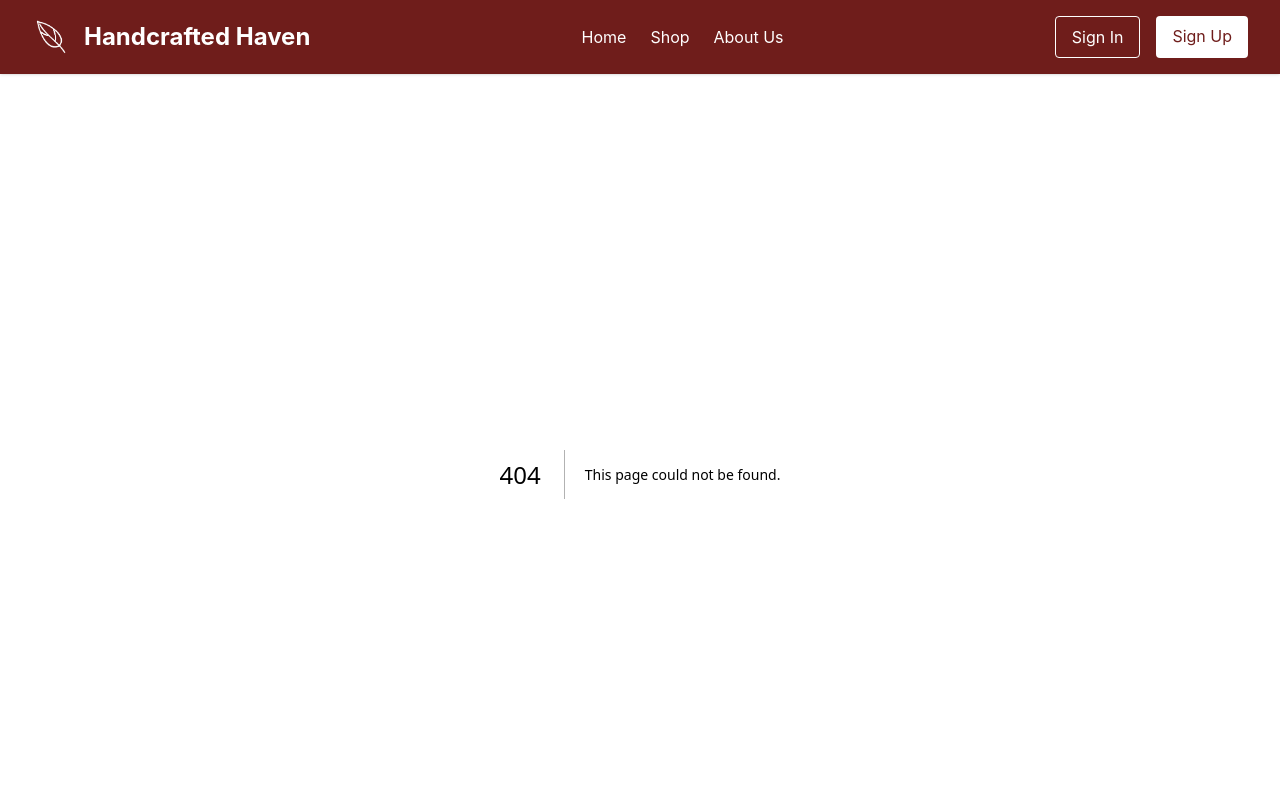
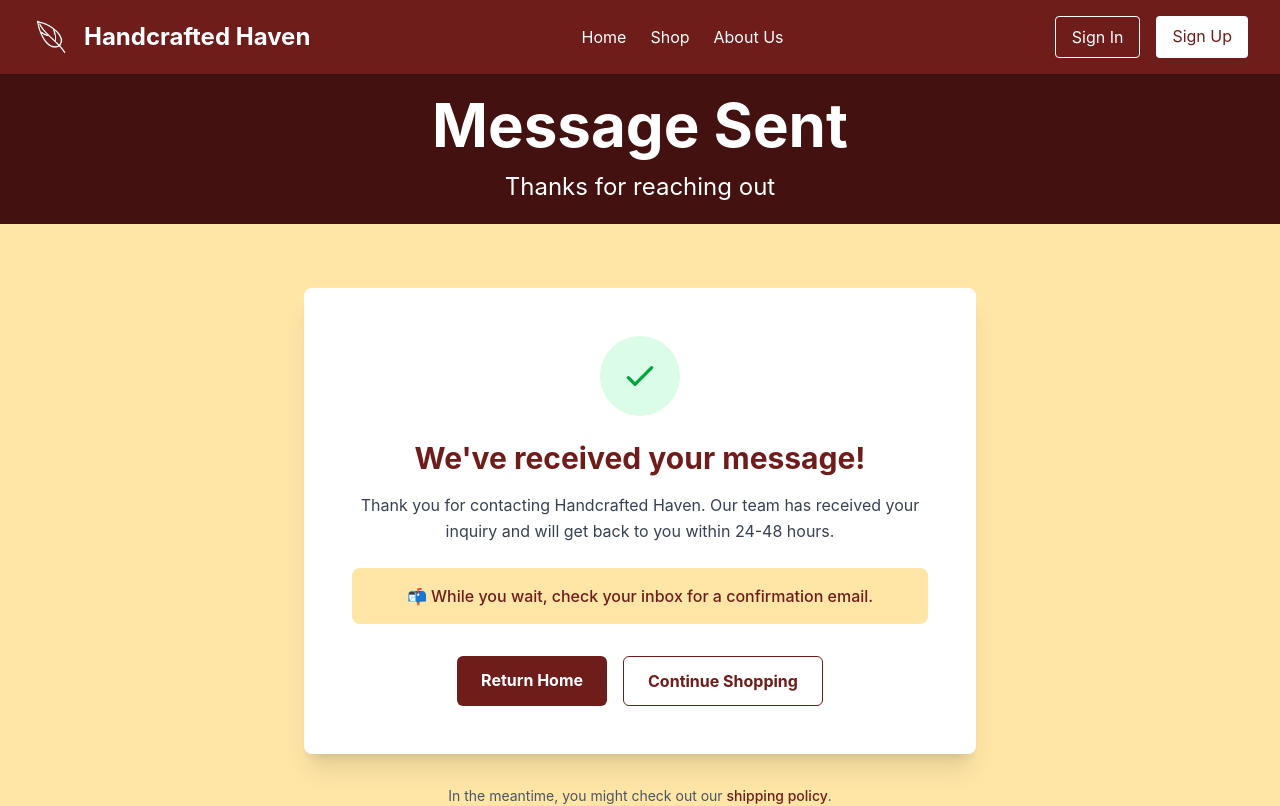
Before and after one commit to kihernandez/handcrafted-haven, a Next.js app: page /contact/confirmation in a window 1280 px wide. Before the commit this address had no page. Shown: the top 806 px of the page. Built offline with nearby package versions, Linux system fonts and the light colour scheme.

Commit message:
confirmation page

```diff
--- /dev/null
+++ b/app/contact/confirmation/page.tsx
@@ -0,0 +1,86 @@
+// app/contact/confirmation/page.tsx
+import Link from "next/link";
+
+export const metadata = {
+  title: "Message Sent | Handcrafted Haven",
+  description:
+    "Your message has been sent to Handcrafted Haven. We'll get back to you within 24-48 hours.",
+};
+
+export default function ContactConfirmationPage() {
+  return (
+    <div className="bg-[#FFE6A7] min-h-screen">
+      <section className="relative h-[150px] flex items-center justify-center bg-[#6F1D1B]">
+        <div className="absolute inset-0 bg-black/40 z-10" />
+        <div className="relative z-20 text-center text-white px-4 max-w-3xl">
+          <h1 className="text-5xl md:text-6xl font-bold mb-4">Message Sent</h1>
+          <p className="text-xl md:text-2xl">
+            Thanks for reaching out
+          </p>
+        </div>
+      </section>
+
+      <section className="px-6 md:px-12 py-16 max-w-3xl mx-auto">
+        <div className="bg-white rounded-lg shadow-xl p-8 md:p-12 text-center">
+          {/* Checkmark icon */}
+          <div className="w-20 h-20 bg-green-100 rounded-full flex items-center justify-center mx-auto mb-6">
+            <svg
+              className="w-10 h-10 text-green-600"
+              fill="none"
+              stroke="currentColor"
+              viewBox="0 0 24 24"
+            >
+              <path
+                strokeLinecap="round"
+                strokeLinejoin="round"
+                strokeWidth={2}
+                d="M5 13l4 4L19 7"
+              />
+            </svg>
+          </div>
+
+          <h2 className="text-2xl md:text-3xl font-bold text-[#6F1D1B] mb-4">
+            We've received your message!
+          </h2>
+
+          <p className="text-gray-700 mb-6 leading-relaxed">
+            Thank you for contacting Handcrafted Haven. Our team has received
+            your inquiry and will get back to you within 24-48 hours.
+          </p>
+
+          <div className="bg-[#FFE6A7] p-4 rounded-lg mb-8">
+            <p className="text-[#6F1D1B] font-medium">
+              📬 While you wait, check your inbox for a confirmation email.
+            </p>
+          </div>
+
+          <div className="flex flex-wrap justify-center gap-4">
+            <Link
+              href="/"
+              className="px-6 py-3 bg-[#6F1D1B] text-white rounded-md hover:bg-[#8B2E2C] transition-colors font-bold"
+            >
+              Return Home
+            </Link>
+            <Link
+              href="/shop"
+              className="px-6 py-3 border border-[#6F1D1B] text-[#6F1D1B] rounded-md hover:bg-[#6F1D1B]/10 transition-colors font-bold"
+            >
+              Continue Shopping
+            </Link>
+          </div>
+        </div>
+
+        {/* Additional helpful links */}
+        <div className="mt-8 text-center">
+          <p className="text-gray-600 text-sm">
+            In the meantime, you might check out our{" "}
+            <Link href="/shipping" className="text-[#6F1D1B] font-medium hover:underline">
+              shipping policy
+            </Link>
+            .
+          </p>
+        </div>
+      </section>
+    </div>
+  );
+}
--- a/app/contact/page.tsx
+++ b/app/contact/page.tsx
@@ -2,8 +2,7 @@ import Link from "next/link";
 
 export const metadata = {
   title: "Contact Us | Handcrafted Haven",
-  description:
-    "Get in touch with Handcrafted Haven. We'd love to hear from you about our handmade products, custom orders, or any questions you may have.",
+  description: "Get in touch with Handcrafted Haven. We'd love to hear from you about our handmade products, custom orders, or any questions you may have.",
 };
 
 export default function ContactPage() {
@@ -28,8 +27,8 @@ export default function ContactPage() {
             </h2>
             <div className="w-20 h-1 bg-[#6F1D1B] mb-6" />
             <p className="text-gray-700 mb-8 leading-relaxed">
-              Have a question about our handmade products? We'd love to hear from you. Reach out to us
-              through any of the channels below or fill out the form.
+              Have a question about our handmade products? We'd love to hear from you.
+              Reach out to us through any of the channels below or fill out the form.
             </p>
 
             <div className="space-y-6 mb-8">
@@ -51,8 +50,7 @@ export default function ContactPage() {
                 </div>
                 <div>
                   <h3 className="font-semibold text-[#6F1D1B] text-lg">Email Us</h3>
-                  <p className="text-gray-600">cse430@handcraftedhaven.com</p>
-                  <p className="text-gray-600">team2@handcraftedhaven.com</p>
+                  <p className="text-gray-600">info@hand.org</p>
                 </div>
               </div>
 
@@ -74,7 +72,7 @@ export default function ContactPage() {
                 </div>
                 <div>
                   <h3 className="font-semibold text-[#6F1D1B] text-lg">Call Us</h3>
-                  <p className="text-gray-600">+1 (911) 123-4567</p>
+                  <p className="text-gray-600">1-800-666-0000</p>
                   <p className="text-gray-600">Mon-Fri, 9am - 6pm UTC</p>
                 </div>
               </div>
@@ -103,7 +101,7 @@ export default function ContactPage() {
                 </div>
                 <div>
                   <h3 className="font-semibold text-[#6F1D1B] text-lg">Visit Us</h3>
-                  <p className="text-gray-600">123 BYUIdaho Utah</p>
+                  <p className="text-gray-600">Kaarle, 20810 Turku, Finland</p>
                 </div>
               </div>
             </div>
@@ -141,7 +139,14 @@ export default function ContactPage() {
 
           <div className="bg-white rounded-lg shadow-xl p-8">
             <h3 className="text-2xl font-bold text-[#6F1D1B] mb-6">Send us a Message</h3>
-            <form action="#" method="POST">
+
+            <form
+              action="/contact/confirmation"
+              method="GET"
+              className="bg-white rounded-lg shadow-xl p-8"
+            >
+              <h3 className="text-2xl font-bold text-[#6F1D1B] mb-6">Send us a Message</h3>
+
               <div className="mb-4">
                 <label htmlFor="name" className="block text-gray-700 font-medium mb-2">
                   Full Name *
@@ -194,7 +199,7 @@ export default function ContactPage() {
                   rows={5}
                   required
                   className="w-full px-4 py-3 border border-gray-300 rounded-md focus:outline-none focus:ring-2 focus:ring-[#6F1D1B] focus:border-transparent"
-                  placeholder="Complient and inquiry......"
+                  placeholder="Compliment and inquiry......"
                 />
               </div>
 
@@ -206,7 +211,7 @@ export default function ContactPage() {
               </button>
 
               <p className="text-xs text-gray-500 text-center mt-4">
-                We'll get back to you within 24-48 hours.
+                We'll get back to you within 24-48 hours. (No actual message will be stored)
               </p>
             </form>
           </div>
```
Also changed, not shown: app/sign-in/layout.tsx (line endings or trailing spaces), app/sign-in/page.tsx (line endings or trailing spaces), app/sign-up/page.tsx (line endings or trailing spaces).
